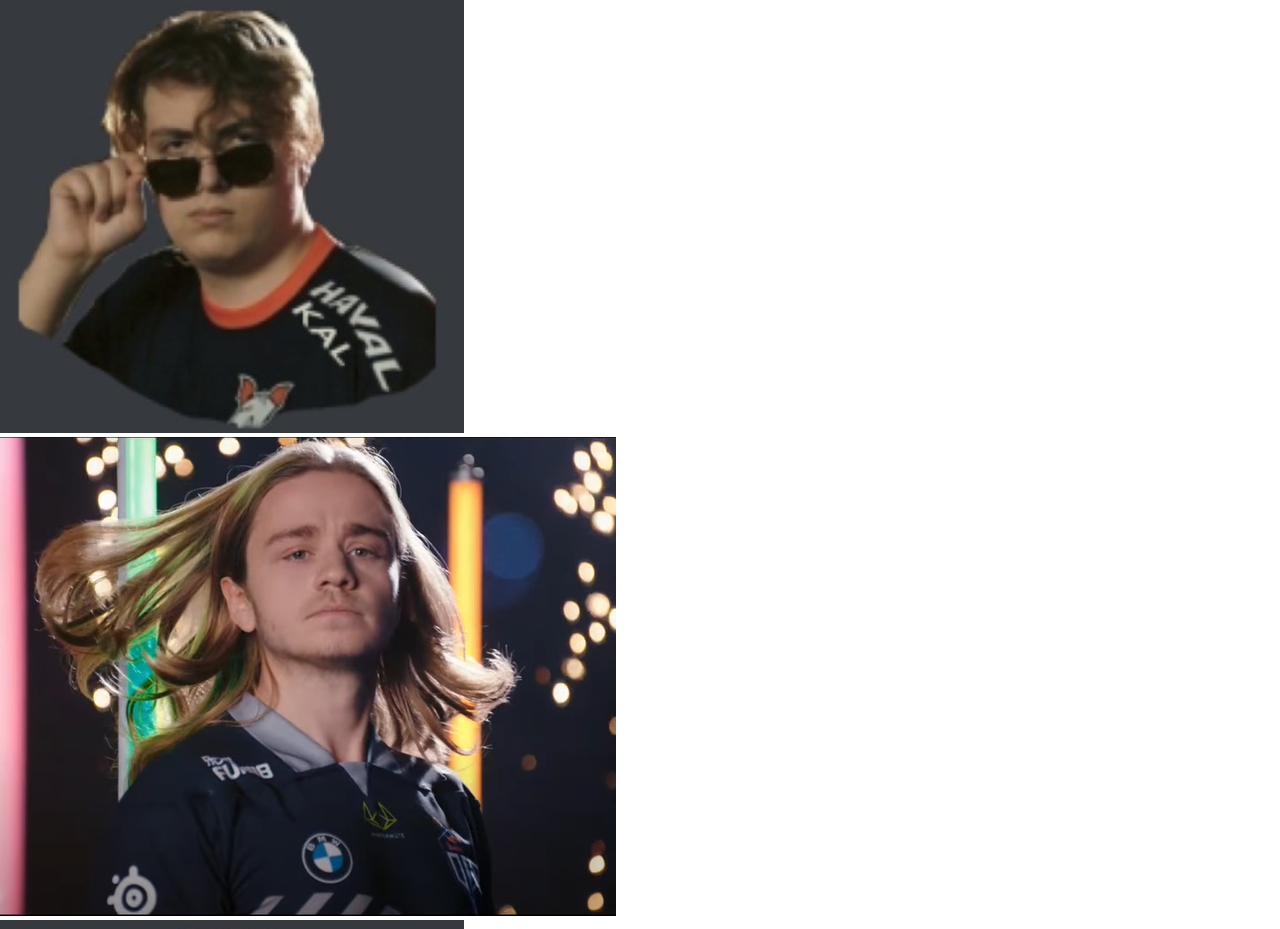
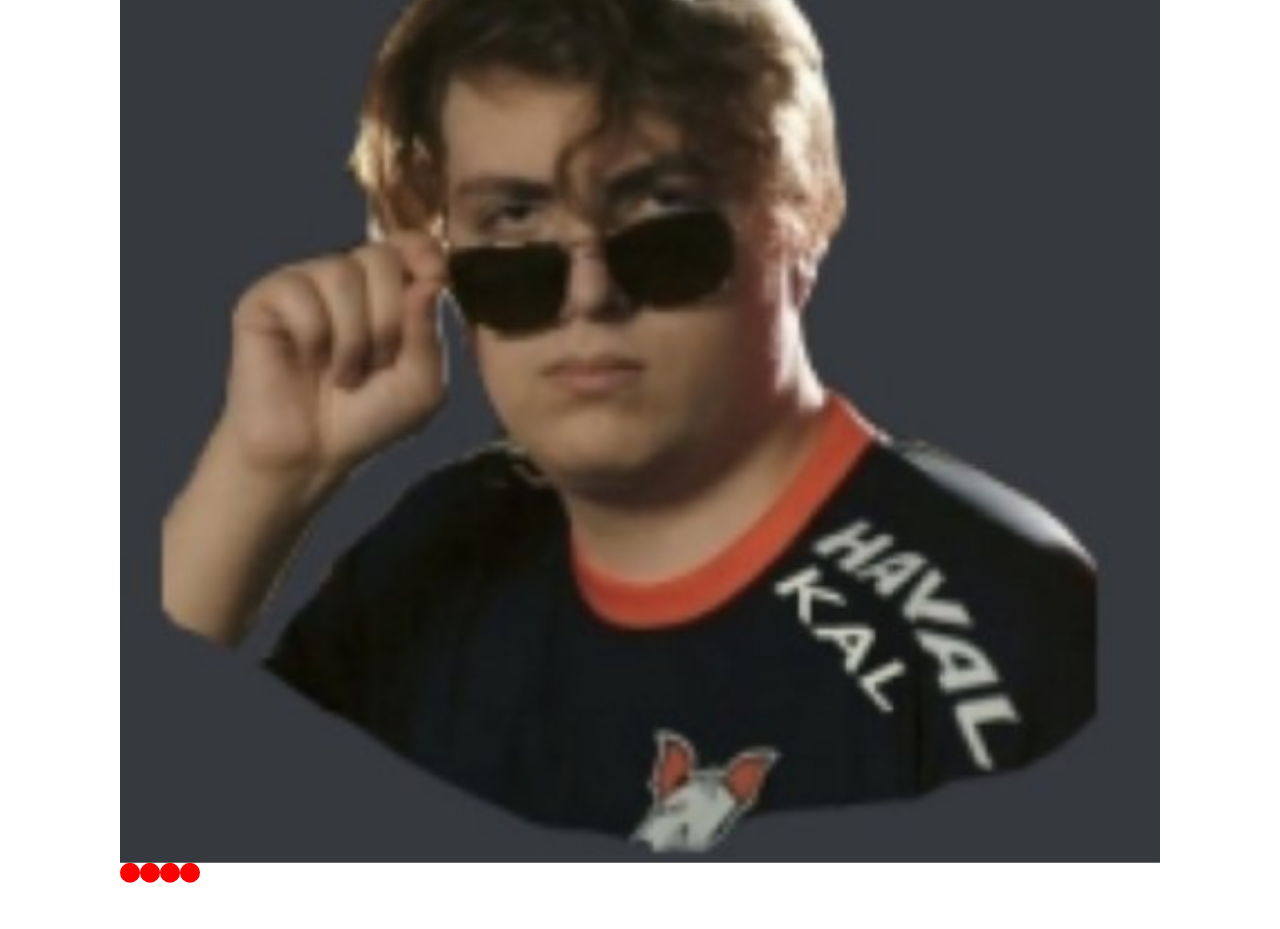
Before and after one commit to kryvetski-andrei/cssMemSlider, a plain HTML site: page cssMemSlider/index.html in a window 1280 px wide. Shown: the top 929 px of the page. Drawn offline with Linux system fonts and the light colour scheme.

Commit message:
feat: add img slider without styles (Sun, Oct 17, 2021 02:20:19 PM)

```diff
--- a/cssMemSlider/assets/styles/style.css
+++ b/cssMemSlider/assets/styles/style.css
@@ -3,3 +3,62 @@
   padding: 0;
   box-sizing: border-box;
 }
+
+.slider__wrapper {
+  max-width: 1040px;
+  width: 100%;
+  overflow: hidden;
+
+  position: absolute;
+  top: 50%;
+  left: 50%;
+  transform: translate(-50%, -50%);
+}
+
+.slider {
+  width: 400%;
+  height: 100%;
+  display: flex;
+}
+
+.slide {
+  width: 25%;
+}
+
+.slide img {
+  width: 100%;
+  height: 100%;
+}
+
+input[name="radio-slide"] {
+  position: absolute;
+  visibility: hidden;
+}
+
+.nav {
+  width: 100px;
+  height: 50px;
+  display: flex;
+  /* background-color: green; */
+}
+
+.bullet {
+  width: 20px;
+  height: 20px;
+  border-radius: 50%;
+  background-color: red;
+  cursor: pointer;
+}
+
+#first:checked ~ .s1 {
+  border-radius: 2px solid red;
+}
+#second:checked ~ .s1 {
+  margin-left: -25%;
+}
+#third:checked ~ .s1 {
+  margin-left: -50%;
+}
+#fourth:checked ~ .s1 {
+  margin-left: -75%;
+}
--- a/cssMemSlider/index.html
+++ b/cssMemSlider/index.html
@@ -10,23 +10,25 @@
 <body>
   <div class="slider__wrapper">
     <div class="slider">
-      <div class="slide"><img src="./assets/images/1.PNG" alt="memas1"></div>
+
+      <input type="radio" name="radio-slide" id="first" checked>
+      <input type="radio" name="radio-slide" id="second">
+      <input type="radio" name="radio-slide" id="third">
+      <input type="radio" name="radio-slide" id="fourth">
+
+      <div class="slide s1"><img src="./assets/images/1.PNG" alt="memas1"></div>
       <div class="slide"><img src="./assets/images/2.PNG" alt="memas2"></div>
       <div class="slide"><img src="./assets/images/1.PNG" alt="memas"></div>
       <div class="slide"><img src="./assets/images/2.PNG" alt="memas2"></div>
 
-      <input type="radio" id="first">
-      <input type="radio" id="second">
-      <input type="radio" id="third">
-      <input type="radio" id="fourth">
     </div>
 
-    <nav class="nav">
-      <label for="first" class="bullet"></label>
-      <label for="first" class="bullet"></label>
-      <label for="first" class="bullet"></label>
-      <label for="first" class="bullet"></label>
-    </nav>
+    <div class="nav">
+      <label for="first"  class="bullet"></label>
+      <label for="second" class="bullet"></label>
+      <label for="third"  class="bullet"></label>
+      <label for="fourth" class="bullet"></label>
+    </div>
   </div>
 </body>
 </html>
```
